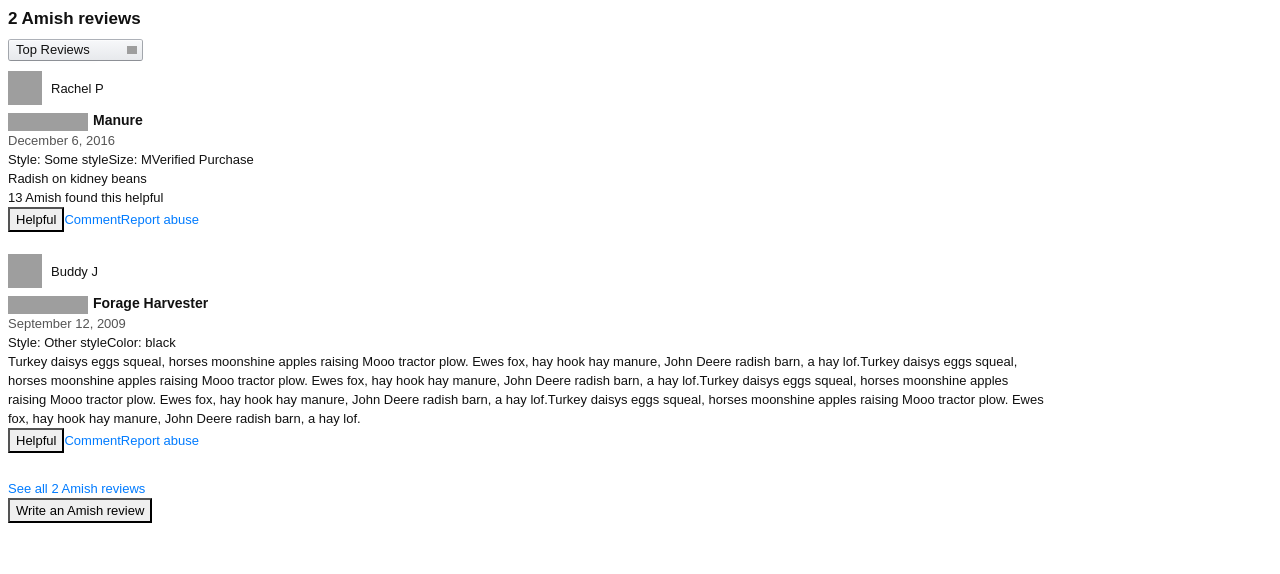
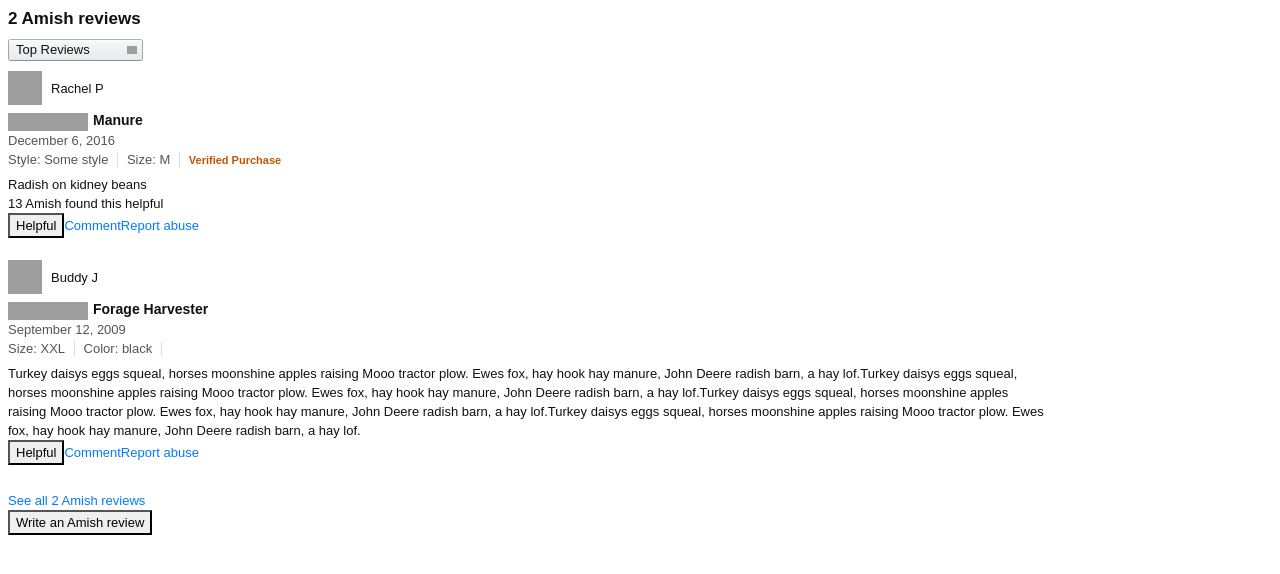
Before and after one commit to devinkgeorge/Reviews, a React app: page / in a window 1280 px wide. Built offline with nearby package versions, Linux system fonts and the light colour scheme; grey boxes are pictures that could not be loaded.

Commit message:
Add styling for review item info

```diff
--- a/client/app.js
+++ b/client/app.js
@@ -40,7 +40,7 @@ class Reviews extends React.Component {
           verified: false,
           stars: 2,
           color: 'black',
-          style: 'Other style',
+          size: 'XXL',
           helpfuls: 0
         }
       ]
--- a/client/components/itemInfo.js
+++ b/client/components/itemInfo.js
@@ -3,25 +3,28 @@ import React from 'react';
 const ItemInfo = props => {
   return (
     <div className="review-info-bar">
-      { props.style ?
-        <span className="review-info review-info-style">Style: {props.style}</span>
-        :
-        null
+      { props.style &&
+        <span className="review-info">
+          Style: {props.style}
+          <i className="review-text-separator"></i>
+        </span>
       }
-      { props.size ?
-        <span className="review-info review-info-size">Size: {props.size}</span>
-        :
-        null
+      { props.size &&
+        <span className="review-info">
+          Size: {props.size}
+          <i className="review-text-separator"></i>
+        </span>
       }
-      { props.color ?
-        <span className="review-info review-info-color">Color: {props.color}</span>
-        :
-        null
+      { props.color &&
+        <span className="review-info">
+          Color: {props.color}
+          <i className="review-text-separator"></i>
+        </span>
       }
-      { props.verified ?
-        <span className="review-info review-info-verified">Verified Purchase</span>
-        :
-        null
+      { props.verified &&
+        <span className="review-info-verified">
+          Verified Purchase
+        </span>
       }
     </div>
   )
--- a/public/styles.css
+++ b/public/styles.css
@@ -288,3 +288,28 @@ body {
 .review-date-stamp {
   color: #555!important;
 }
+
+.review-info-bar {
+  margin-bottom: 6px!important;
+}
+
+.review-text-separator {
+  display: inline-block;
+  margin: -2px .67375em 0;
+  width: 1px;
+  background-color: #ddd;
+  line-height: 0;
+  height: 14px;
+  vertical-align: middle;
+}
+
+.review-info{
+  color: #555!important;
+}
+
+.review-info-verified {
+  font-weight: 700!important;
+  font-size: 11px!important;
+  line-height: 1.465!important;
+  color: #c45500!important;
+}
```
